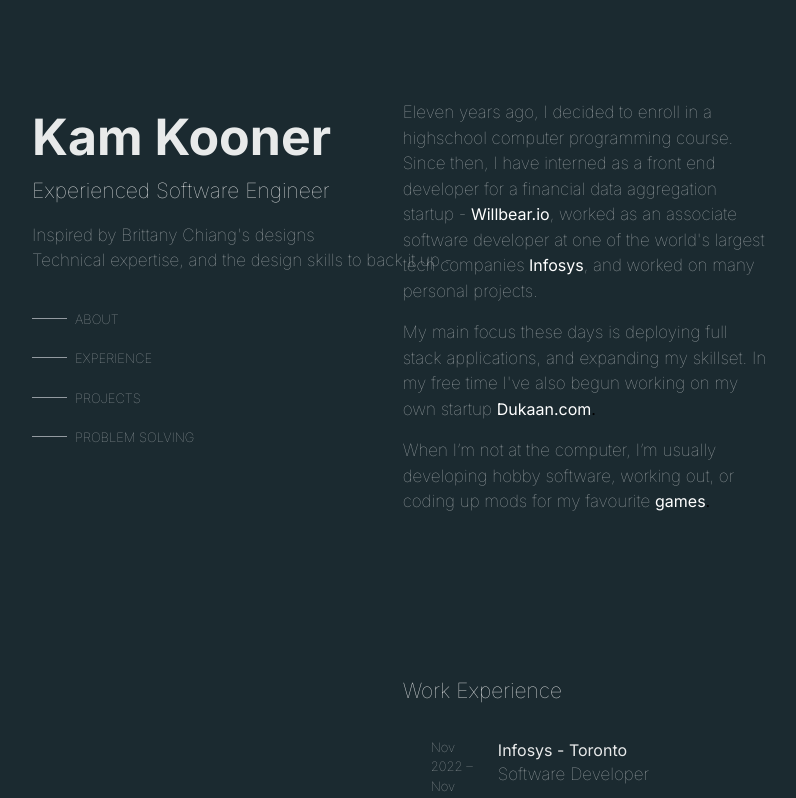
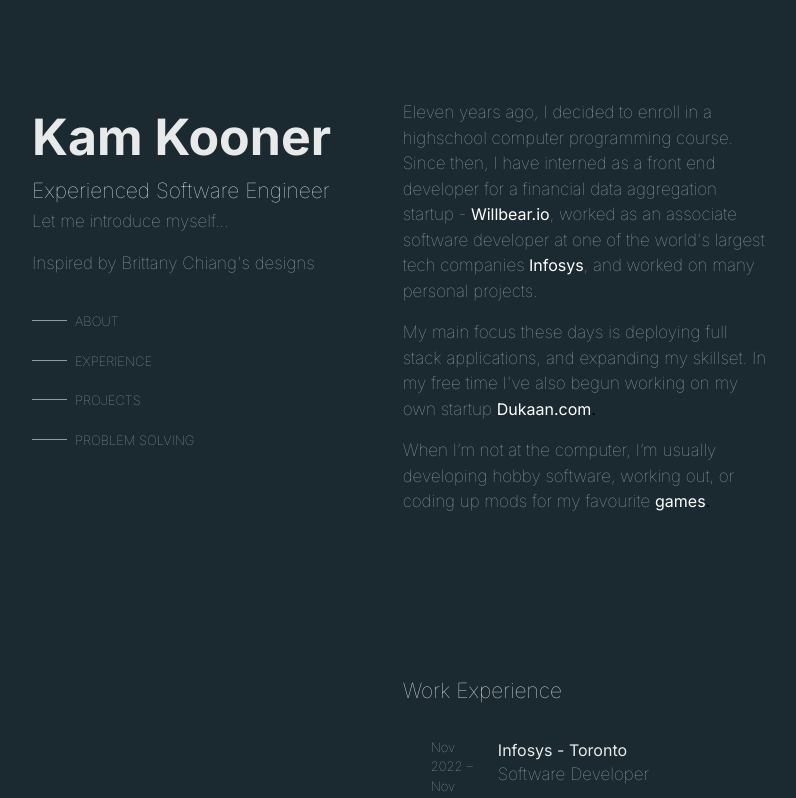
Before and after one commit to KamKooner/Portfolio, a Next.js app: page / in a window 1280 px wide. Shown: the top 798 px of the page, without its empty margins (328-1124 px from the left). Built offline with nearby package versions, Linux system fonts and the light colour scheme.

Commit message:
minor changes

```diff
--- a/src/app/components/Title.tsx
+++ b/src/app/components/Title.tsx
@@ -45,8 +45,9 @@ export default function Title() {
       <div>
         <p className="t1">Kam Kooner</p>
         <p className="t2 ">Experienced Software Engineer</p>
+
+        <p><span className='t3'>Let me introduce myself... </span></p>
         <p className="t3 mt-4">Inspired by Brittany Chiang's designs </p>
-        <p><span className='t3'>Technical expertise, and the design skills to back it up - </span></p>
       </div>
 
 
--- a/src/app/globals.css
+++ b/src/app/globals.css
@@ -44,6 +44,14 @@ body {
 .t3 {
   font-family: 'Inter', sans-serif;
   font-size: 17px;
+  font-weight: lighter;
+  color: white;
+  opacity: 60%;
+}
+
+.t4{
+  font-family: 'Inter', sans-serif;
+  font-size: 13px;
   font-weight: lighter;
   color: white;
   opacity: 60%;
```
